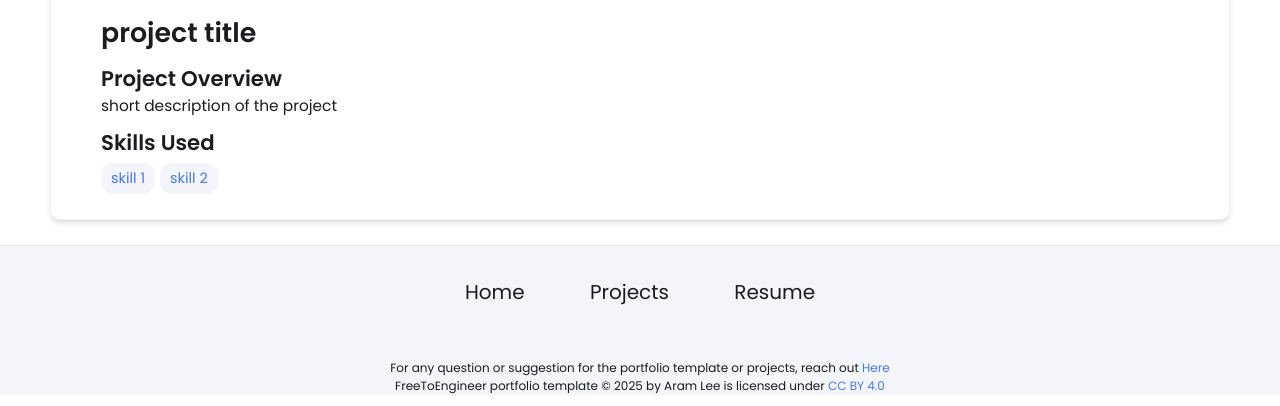
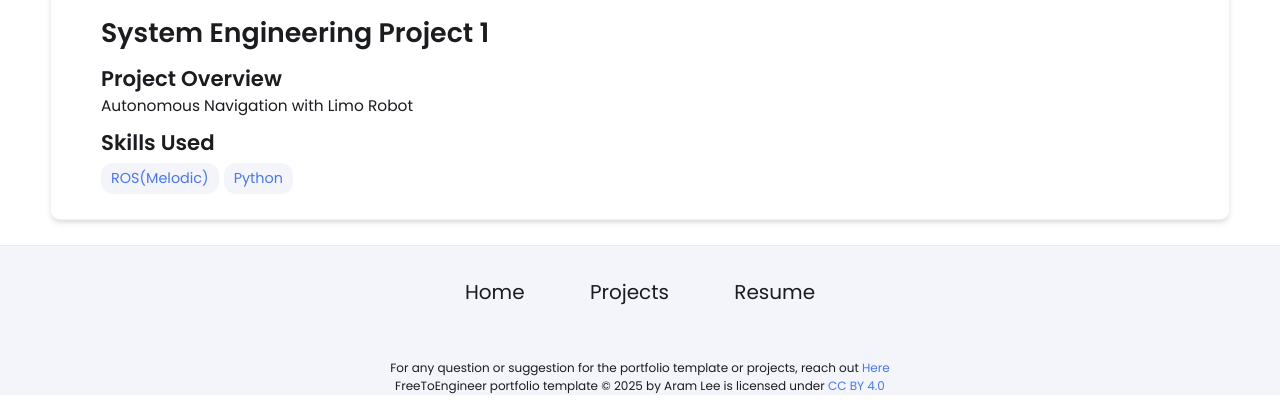
Before and after one commit to Bludaria/Bludaria.github.io, a Jekyll site: the page built from _projects/SEP-1/index.md, in a window 1280 px wide, cut to the strip 494-900 px from the top of the page. Built offline with Jekyll 4.4.1, drawn with Linux system fonts in a browser that asks for light colours.

Commit message:
Update index.md

```diff
--- a/_projects/SEP-1/index.md
+++ b/_projects/SEP-1/index.md
@@ -1,9 +1,9 @@
 ---
 layout: post
-title: project title
-description:  short description of the project
+title: System Engineering Project 1
+description:  Autonomous Navigation with Limo Robot
 skills:
-- skill 1
-- skill 2
+- ROS(Melodic)
+- Python
 main-image: limo_robot.jpg
 ---
```
